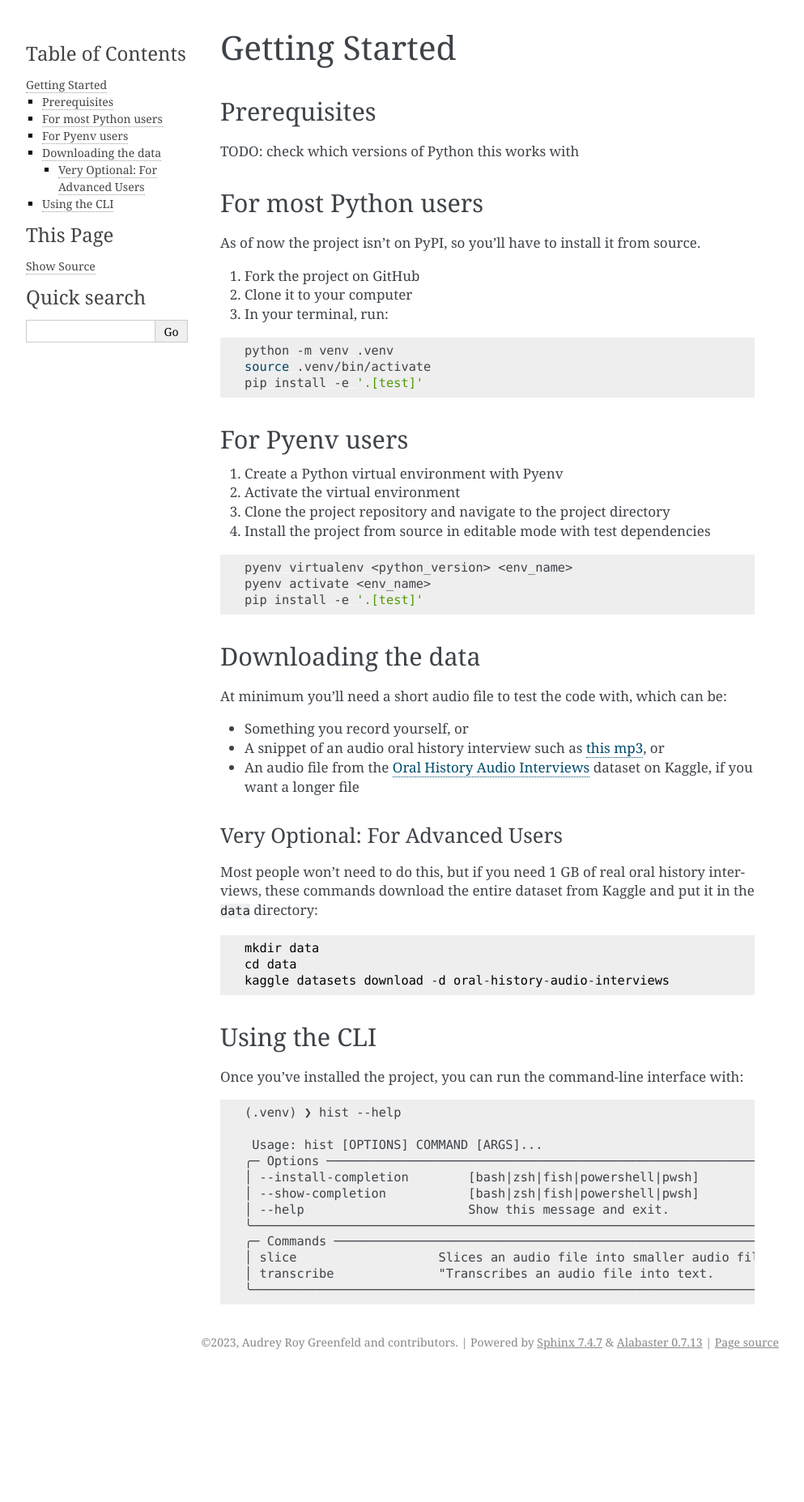
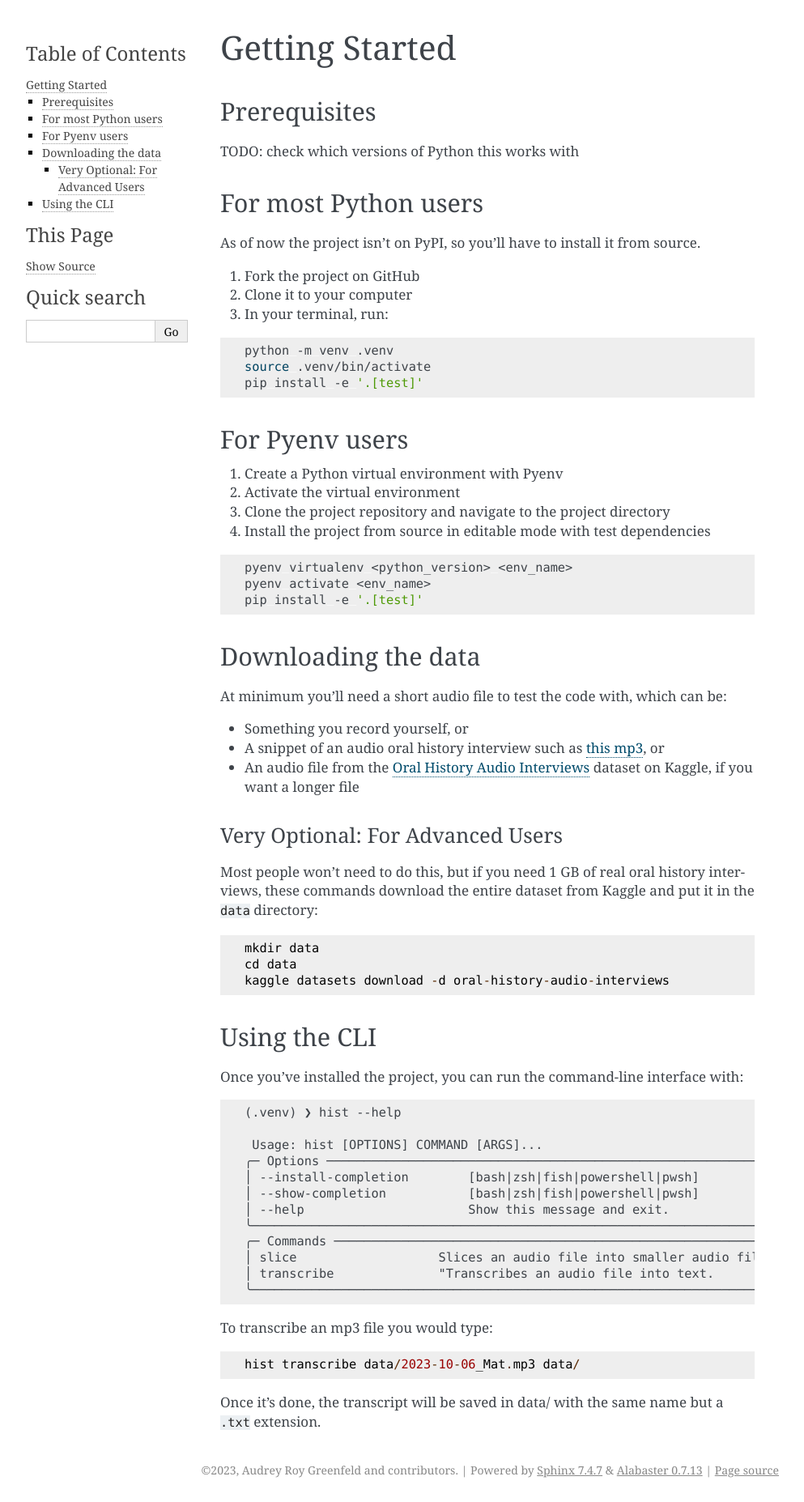
Before and after one commit to crisishistory/HistoryAIToolkit, a Sphinx documentation site: the page built from docs/getting_started.md, in a window 1280 px wide. Shown: the whole page at 81% size, without its empty margins (148-1141 px from the left). Built offline with Sphinx 7.4.7, drawn with Linux system fonts in a browser that asks for light colours; before the commit the page ends 1697 px from its top, so only the background shows below that.

Commit message:
Document how to transcribe an mp3 file

````diff
--- a/docs/getting_started.md
+++ b/docs/getting_started.md
@@ -68,3 +68,11 @@ Once you've installed the project, you can run the command-line interface with:
 │ transcribe              "Transcribes an audio file into text.
 ╰────────────────────────────────────────────────────────────────────────
 ```
+
+To transcribe an mp3 file you would type:
+
+```
+hist transcribe data/2023-10-06_Mat.mp3 data/
+```
+
+Once it's done, the transcript will be saved in data/ with the same name but a `.txt` extension.
````
